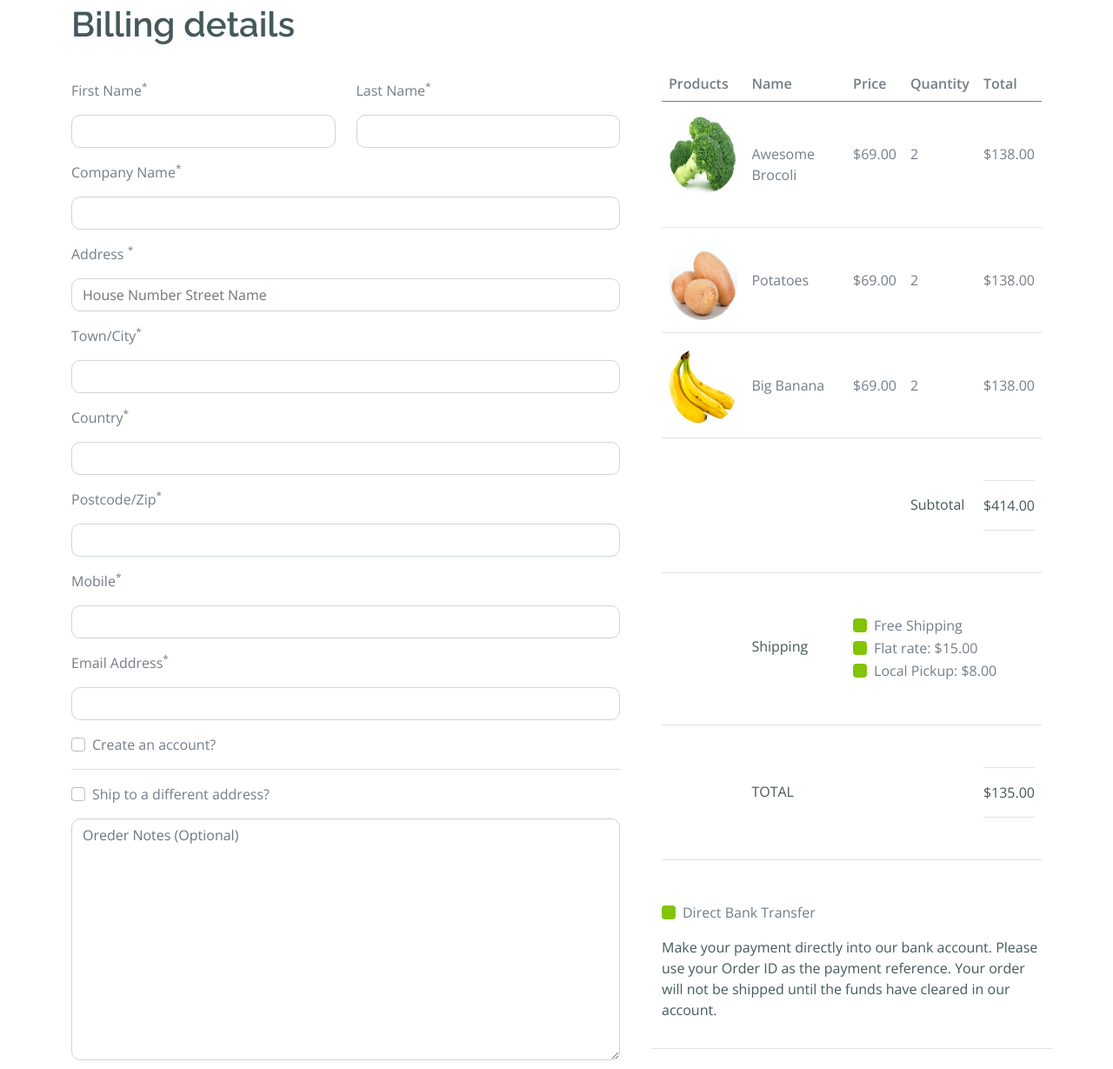
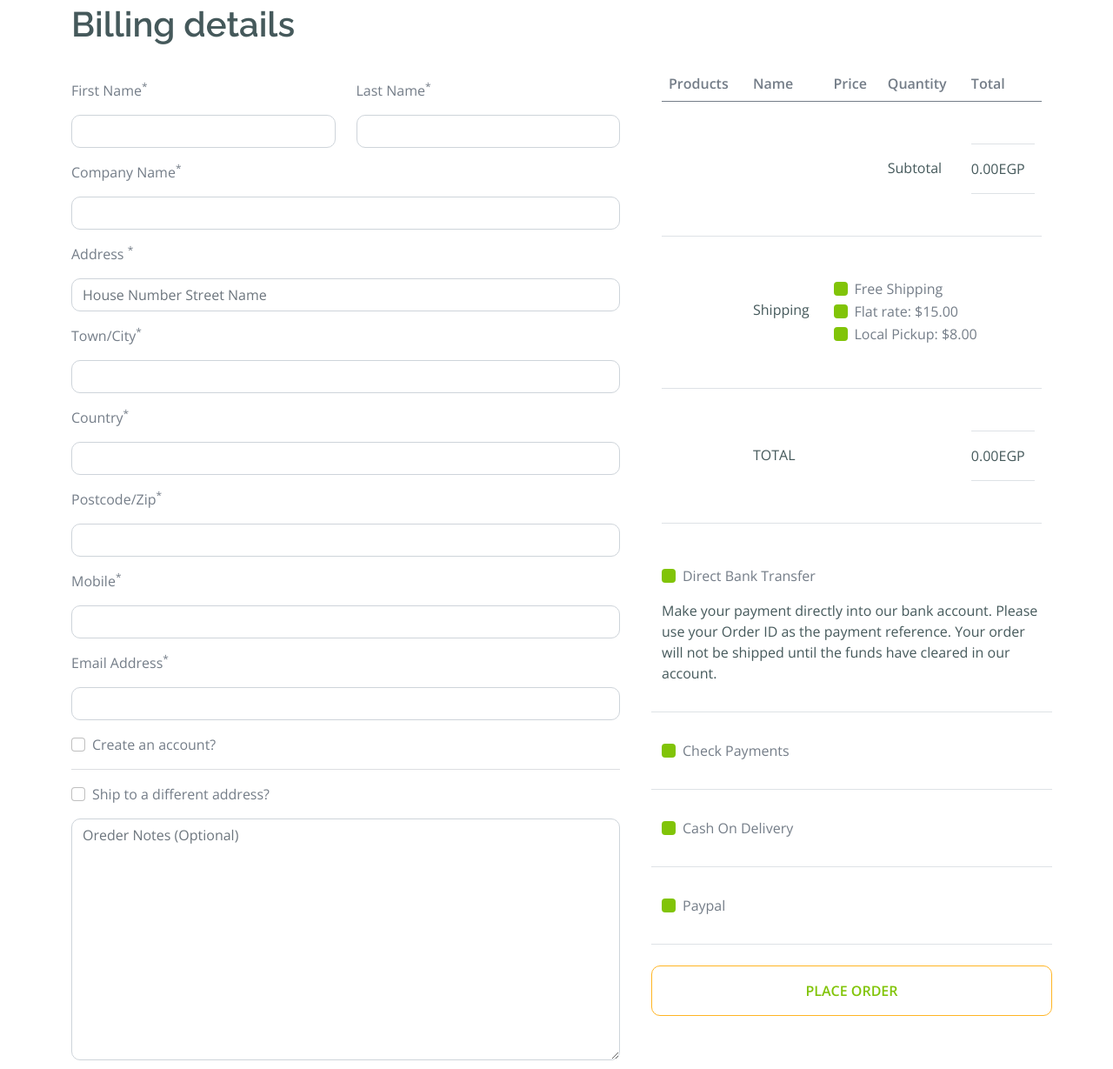
Before and after one commit to MRamadan2511/market, a Django app: page /checkout/ in a window 1280 px wide. Shown: the part 140-1369 px from the top of the page at 87% size. Run offline with Django 4.2, Linux system fonts and the light colour scheme; some libraries are stand-ins or nearby versions.

Commit message:
updated checkout page

```diff
--- a/TODO.txt
+++ b/TODO.txt
@@ -3,4 +3,4 @@
 -handel customer only to create orders
 -courier Model
 -link Market > Product >  best price
--
+-after checkout make >>> orders
--- a/billing/templates/billing/checkout.html
+++ b/billing/templates/billing/checkout.html
@@ -64,9 +64,9 @@
                         <textarea name="text" class="form-control" spellcheck="false" cols="30" rows="11" placeholder="Oreder Notes (Optional)"></textarea>
                     </div>
                 </div>
-                <div class="col-md-12 col-lg-6 col-xl-5">
+                <div class="col-md-12 col-lg-6 col-xl-5 ">
                     <div class="table-responsive">
-                        <table class="table">
+                        <table class="table ">
                             <thead>
                                 <tr>
                                     <th scope="col">Products</th>
@@ -77,39 +77,9 @@
                                 </tr>
                             </thead>
                             <tbody>
-                                <tr>
-                                    <th scope="row">
-                                        <div class="d-flex align-items-center mt-2">
-                                            <img src='{% static "img/vegetable-item-2.jpg" %}' class="img-fluid rounded-circle" style="width: 90px; height: 90px;" alt="">
-                                        </div>
-                                    </th>
-                                    <td class="py-5">Awesome Brocoli</td>
-                                    <td class="py-5">$69.00</td>
-                                    <td class="py-5">2</td>
-                                    <td class="py-5">$138.00</td>
-                                </tr>
-                                <tr>
-                                    <th scope="row">
-                                        <div class="d-flex align-items-center mt-2">
-                                            <img src='{% static  "img/vegetable-item-5.jpg"  %}' class="img-fluid rounded-circle" style="width: 90px; height: 90px;" alt="">
-                                        </div>
-                                    </th>
-                                    <td class="py-5">Potatoes</td>
-                                    <td class="py-5">$69.00</td>
-                                    <td class="py-5">2</td>
-                                    <td class="py-5">$138.00</td>
-                                </tr>
-                                <tr>
-                                    <th scope="row">
-                                        <div class="d-flex align-items-center mt-2">
-                                            <img src='{% static "img/vegetable-item-3.png" %}' class="img-fluid rounded-circle" style="width: 90px; height: 90px;" alt="">
-                                        </div>
-                                    </th>
-                                    <td class="py-5">Big Banana</td>
-                                    <td class="py-5">$69.00</td>
-                                    <td class="py-5">2</td>
-                                    <td class="py-5">$138.00</td>
-                                </tr>
+                                {% for item in cart %}
+                                    {% include 'carts/partials/cart_item.html' %}
+                                {% endfor %}
                                 <tr>
                                     <th scope="row">
                                     </th>
@@ -120,7 +90,15 @@
                                     </td>
                                     <td class="py-5">
                                         <div class="py-3 border-bottom border-top">
-                                            <p class="mb-0 text-dark">$414.00</p>
+
+                                            <p class="mb-0 text-dark"
+
+                                                hx-get="{% url 'cart_total_cost' %}"
+                                                hx-trigger="update-menu-cart from:body"
+                                                hx-swap="innerHTML"
+                                                >
+                                                {% include "carts/partials/cart_total.html" %}
+                                            </p>
                                         </div>
                                     </td>
                                 </tr>
@@ -155,7 +133,14 @@
                                     <td class="py-5"></td>
                                     <td class="py-5">
                                         <div class="py-3 border-bottom border-top">
-                                            <p class="mb-0 text-dark">$135.00</p>
+                                            <p class="mb-0 text-dark"
+
+                                                hx-get="{% url 'cart_total_cost' %}"
+                                                hx-trigger="update-menu-cart from:body"
+                                                hx-swap="innerHTML"
+                                                >
+                                                {% include "carts/partials/cart_total.html" %}
+                                            </p>
                                         </div>
                                     </td>
                                 </tr>
--- a/carts/templates/carts/cart.html
+++ b/carts/templates/carts/cart.html
@@ -67,7 +67,10 @@
                         {% include "carts/partials/cart_total.html" %}
                         </p>
                     </div>
-                    <button class="btn border-secondary rounded-pill px-4 py-3 text-primary text-uppercase mb-4 ms-4" type="button">Proceed Checkout</button>
+
+                    <a href="{% url 'checkout' %}" class="btn border-secondary rounded-pill px-4 py-3 text-primary text-uppercase mb-4 ms-4">
+                        Proceed Checkout
+                    </a>
                 </div>
             </div>
         </div>
```
Also changed, not shown: products/templates/products/product_card.html (+30 -11 lines).
